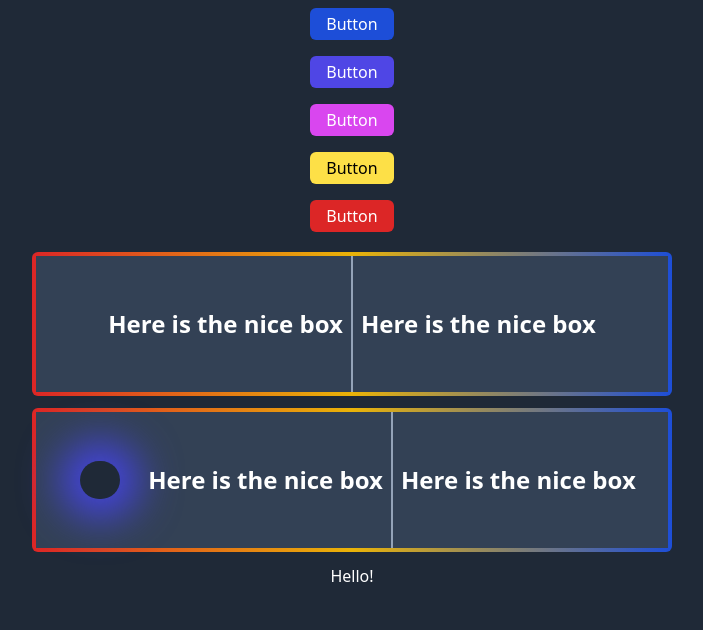
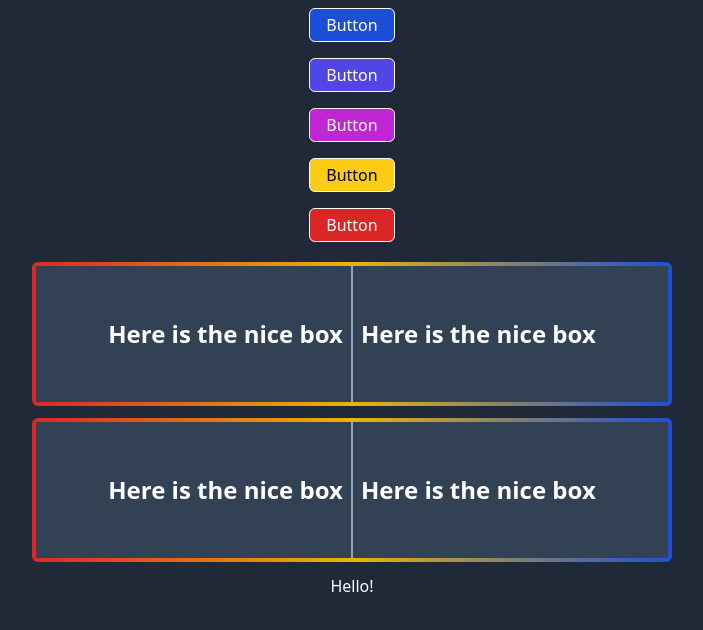
Before and after one commit to robonafisi/tailwind-components, a React (Create React App) app: page / in a window 1280 px wide. Shown: the top 630 px of the page, without its empty margins (288-991 px from the left). Built offline with nearby package versions, Linux system fonts and the light colour scheme.

Commit message:
Having fun figuring this out

```diff
--- a/src/App.css
+++ b/src/App.css
@@ -22,10 +22,6 @@ body{
 }
 
 
-/* .blob:hover {
-  animation-name: blob;
-  animation-duration: 2.7s;
-} */
 
 @keyframes blob-one {
   0% {
@@ -53,9 +49,9 @@ body{
 }
 
 .blob-two {
-  width: 40px;
+  width: 0px;
   height: 38px;
-  left: 28%;
+  left: 20%;
   box-shadow: 0px 0px 40px 20px #4444dd;
   background-color: #1f2937;
   background-size: cover;
@@ -63,6 +59,8 @@ body{
   animation-duration: 3s;
   animation-iteration-count: 1;
   border-radius: 20px;
+  opacity: 0;
+  animation-timing-function: steps(5, end);
 }
 
 
@@ -72,15 +70,32 @@ body{
     width: 0px;
     height: 0px;
     visibility: hidden;
+    opacity: 100;
   }
   50% {
     transform: rotate(330deg);
     width: 40px;
     height: 38px;
+    opacity: 100;
   }
   100% {
     transform: rotate(0deg);
     width: 0px;
     height: 0px;
+    opacity: 0;
   }
 }
+
+.blob-holder {
+  width: 0px;
+  height: 38px;
+  left: 20%;
+  box-shadow: 0px 0px 40px 20px #4444dd;
+  background-color: #1f2937;
+  background-size: cover;
+  animation: blob-two;
+  animation-duration: 3s;
+  animation-iteration-count: 1;
+  border-radius: 20px;
+  opacity: 0;
+}
--- a/src/App.js
+++ b/src/App.js
@@ -3,28 +3,29 @@ import './App.css';
 function App() {
   return (
     <div>
+
       <div className='flex justify-center items-center bg-gray-800'>
-      <button className='text-white bg-blue-700 hover:bg-indigo-800 focus:ring-4 font-medium rounded-md text-medium px-4 py-1 m-2'>
+      <button className='text-white bg-blue-700 hover:bg-blue-600 border border-white focus:ring-4 font-medium rounded-md text-medium px-4 py-1 m-2'>
         Button
       </button>
       </div>
       <div className='flex justify-center items-center bg-gray-800'>
-      <button className='text-white bg-indigo-600 hover:bg-indigo-300 focus:ring-4 font-medium rounded-md text-medium px-4 py-1 m-2'>
+      <button className='text-white bg-indigo-600 hover:bg-indigo-500 border border-white focus:ring-4 font-medium rounded-md text-medium px-4 py-1 m-2'>
         Button
       </button>
       </div>
       <div className='flex justify-center items-center bg-gray-800'>
-      <button className='text-white bg-fuchsia-500 hover:bg-indigo-300 focus:ring-4 font-medium rounded-md text-medium px-4 py-1 m-2'>
+      <button className='text-white bg-fuchsia-600 hover:bg-fuchsia-500 border border-white focus:ring-4 font-medium rounded-md text-medium px-4 py-1 m-2'>
         Button
       </button>
       </div>
       <div className='flex justify-center items-center bg-gray-800'>
-      <button className='text-black bg-yellow-300 hover:bg-indigo-300 focus:ring-4 font-medium rounded-md text-medium px-4 py-1 m-2'>
+      <button className='text-black bg-yellow-400 hover:bg-yellow-300 border border-white focus:ring-4 font-medium rounded-md text-medium px-4 py-1 m-2'>
         Button
       </button>
       </div>
       <div className='flex justify-center items-center bg-gray-800'>
-      <button className='text-white bg-red-600 hover:bg-indigo-300 focus:ring-4 font-medium rounded-md text-medium px-4 py-1 m-2'>
+      <button className='text-white bg-red-600 hover:bg-red-500 border border-white focus:ring-4 font-medium rounded-md text-medium px-4 py-1 m-2'>
         Button
       </button>
       </div>
@@ -45,7 +46,7 @@ function App() {
     <div className="mx-auto flex max-w-screen-sm items-center justify-center rounded-md m-3">
       <div className="h-36 w-full rounded-md bg-gradient-to-r from-red-600 via-yellow-500 via-fuchsia-500 via-violet-800 to-blue-700 p-1">
         <div className="flex h-full w-full items-center justify-center bg-slate-700 back">
-          <div className='blob-two m-5'></div>
+          <div className='blob-holder'><div className='blob-two m-5'></div></div>
           <h1 className="text-2xl font-black text-white m-2">Here is the nice box</h1>
           <div className = "border-slate-400 h-full border-r-2">
           </div>
```
